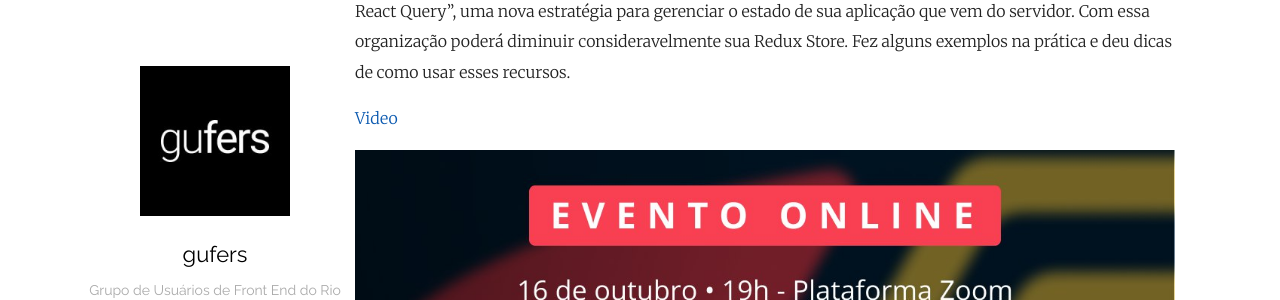
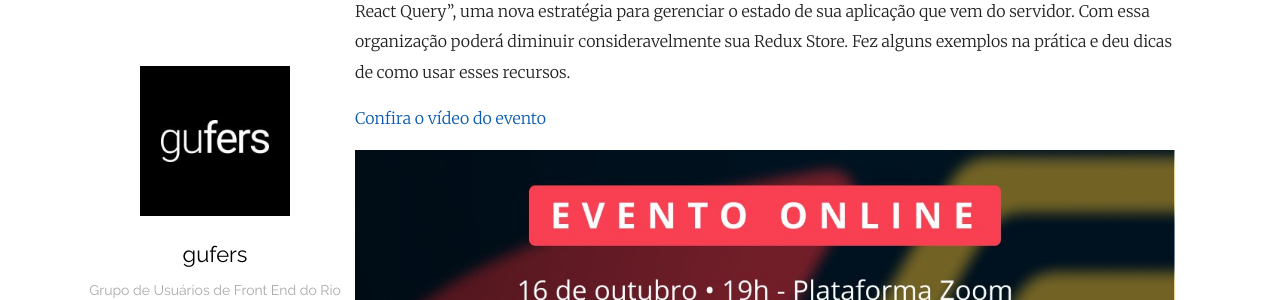
Before and after one commit to osgufers/osgufers.github.io, a Jekyll site: the page built from _posts/2020-11-16-gerenciando-server-side-state-com-react-query.markdown, in a window 1280 px wide and 1181 px high. Shown: the part 163-463 px from the top of the window. Built offline with Jekyll 4.4.1, drawn with Linux system fonts in a browser that asks for light colours.

Commit message:
changed the video description

```diff
--- a/_posts/2020-11-16-gerenciando-server-side-state-com-react-query.markdown
+++ b/_posts/2020-11-16-gerenciando-server-side-state-com-react-query.markdown
@@ -6,7 +6,7 @@ categories: Javascript React
 ---
 No evento, Lucas Morales, desenvolvedor no Banco Inter falou sobre: "Gerenciando server-side state com React Query", uma nova estratégia para gerenciar o estado de sua aplicação que vem do servidor. Com essa organização poderá diminuir consideravelmente sua Redux Store. Fez alguns exemplos na prática e deu dicas de como usar esses recursos.
 
-[Video][video]
+[Confira o vídeo do evento][video]
 
 [video]: https://www.youtube.com/watch?v=8bDHK45ghRQ&feature=youtu.be
 
```
